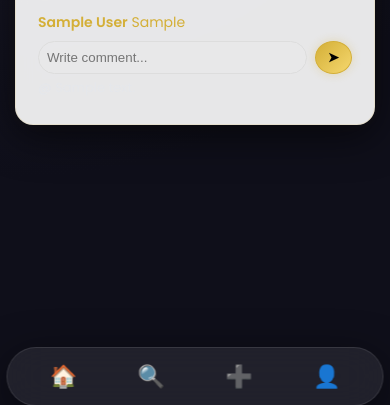
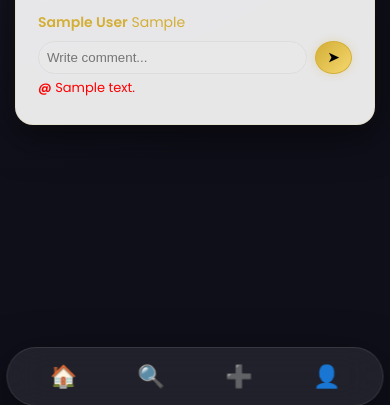
Before and after one commit to aksh336/insta_clone010, a Flask app: page /feed in a window 390 px wide. Shown: the part 423-828 px from the top of the page. Run offline with Flask 3, Linux system fonts and the light colour scheme; a user stored in the database is signed in; tables that the repository leaves empty hold one stand-in row (values such as "Sample post"); grey boxes marked "Sample" are stand-in pictures.

Commit message:
update feature

```diff
--- a/templates/feed.html
+++ b/templates/feed.html
@@ -299,7 +299,7 @@
 
 /* CARD STYLE */
 .post {
-  background: rgba(255,255,255,0.9);   /* 🔥 changed color */
+  background: rgba(255,255,255,0.9);
   backdrop-filter: blur(10px);
   border-radius: 18px;
   padding: 10px;
@@ -338,7 +338,7 @@
 }
 
 .comment {
-  color: #e5e7eb;
+  color: red;
 }
 }
   </style>
```
